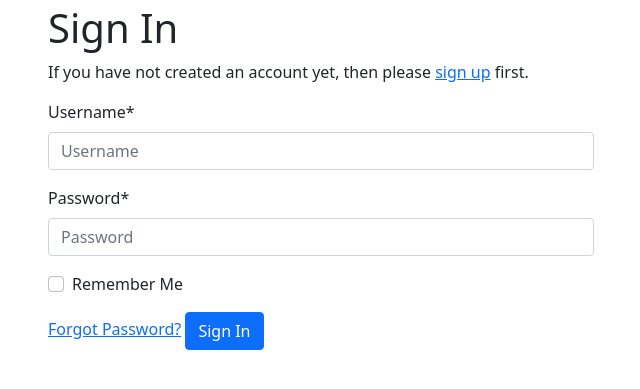
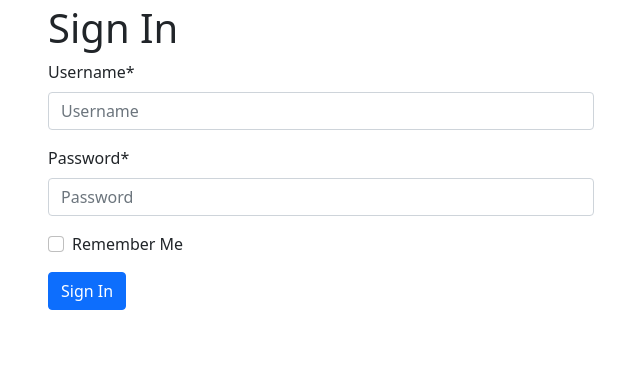
Before and after one commit to ghostforpy/techuchet, a Django app: page /accounts/login/ in a window 1280 px wide. Shown: the part 56-445 px from the top of the page, without its empty margins (319-959 px from the left). Run offline with Django 4.2, Linux system fonts and the light colour scheme; some libraries are stand-ins or nearby versions.

Commit message:
change login page

```diff
--- a/techuchet/templates/account/login.html
+++ b/techuchet/templates/account/login.html
@@ -36,14 +36,14 @@
   {% include "socialaccount/snippets/login_extra.html" %}
 
 {% else %}
-  {% if ACCOUNT_ALLOW_REGISTRATION %}
+  {% comment %} {% if ACCOUNT_ALLOW_REGISTRATION %}
     <p>
       {% blocktranslate trimmed %}
         If you have not created an account yet, then please
         <a href="{{ signup_url }}">sign up</a> first.
       {% endblocktranslate %}
     </p>
-  {% endif %}
+  {% endif %} {% endcomment %}
 {% endif %}
 
 <form class="login" method="POST" action="{% url 'account_login' %}">
@@ -52,7 +52,7 @@
   {% if redirect_field_value %}
   <input type="hidden" name="{{ redirect_field_name }}" value="{{ redirect_field_value }}" />
   {% endif %}
-  <a class="button secondaryAction" href="{% url 'account_reset_password' %}">{% translate "Forgot Password?" %}</a>
+  {% comment %} <a class="button secondaryAction" href="{% url 'account_reset_password' %}">{% translate "Forgot Password?" %}</a> {% endcomment %}
   <button class="primaryAction btn btn-primary" type="submit">{% translate "Sign In" %}</button>
 </form>
 
```
